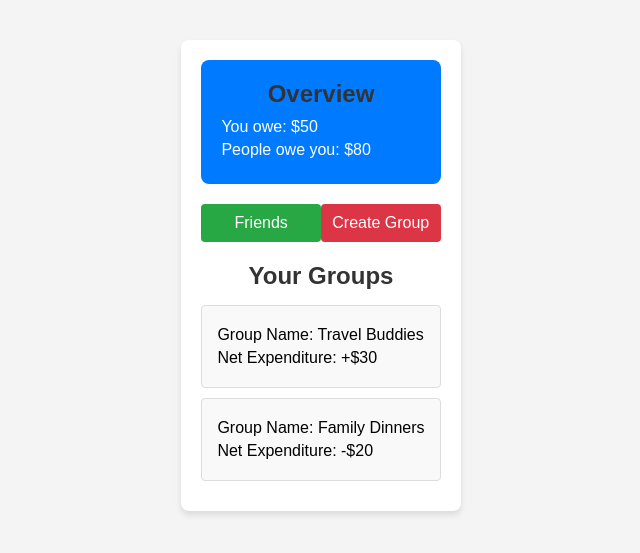
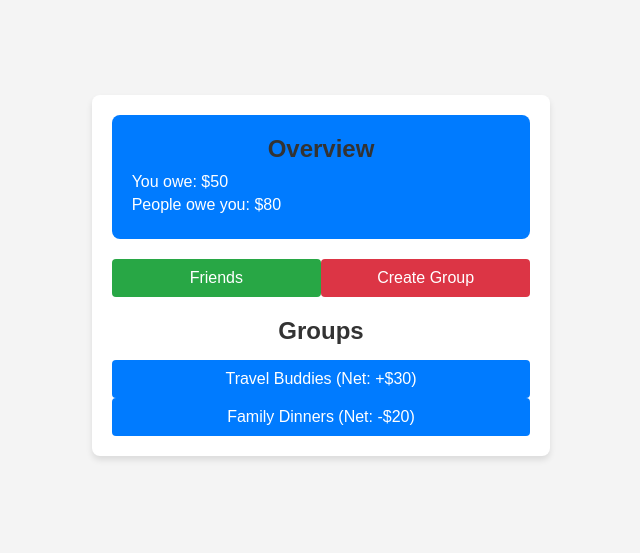
Before and after one commit to leechongrui/billsplitter, a website: page dashboard.html in a window 1280 px wide. Shown: the part 125-678 px from the top of the page, without its empty margins (319-959 px from the left). Drawn offline with Linux system fonts and the light colour scheme.

Commit message:
major changes

```diff
--- a/dashboard.html
+++ b/dashboard.html
@@ -23,14 +23,9 @@
 
     <!-- Groups and Net Expenditure Section -->
     <div class="groups-div">
-      <h2>Your Groups</h2>
-      <div class="group">
-        <p>Group Name: Travel Buddies</p>
-        <p>Net Expenditure: +$30</p>
-      </div>
-      <div class="group">
-        <p>Group Name: Family Dinners</p>
-        <p>Net Expenditure: -$20</p>
+      <h2>Groups</h2>
+      <div id="group-tabs">
+        <!-- Group buttons will be dynamically added here by JavaScript -->
       </div>
     </div>
   </div>
@@ -39,22 +34,14 @@
   <div id="create-group-popup" class="popup hidden">
     <div class="popup-content">
       <h2>Create Group</h2>
-      <form>
-        <input type="text" placeholder="Group Name" required>
+      <form id="create-group-form">
+        <input type="text" id="new-group-name" placeholder="Group Name" required>
         <button type="submit">Create</button>
         <button type="button" onclick="closePopup()">Cancel</button>
       </form>
     </div>
   </div>
 
-  <script>
-    function openPopup() {
-      document.getElementById('create-group-popup').classList.remove('hidden');
-    }
-
-    function closePopup() {
-      document.getElementById('create-group-popup').classList.add('hidden');
-    }
-  </script>
+  <script src="script.js"></script>
 </body>
 </html>
--- a/script.js
+++ b/script.js
@@ -0,0 +1,54 @@
+document.addEventListener("DOMContentLoaded", () => {
+    const groups = [
+      { name: "Travel Buddies", netExpenditure: "+$30" },
+      { name: "Family Dinners", netExpenditure: "-$20" }
+    ]; // Initial groups
+    const groupTabsContainer = document.getElementById("group-tabs");
+
+    // Function to render group tabs
+    function renderGroups() {
+      groupTabsContainer.innerHTML = ""; // Clear existing content
+      groups.forEach((group, index) => {
+        const groupButton = document.createElement("button");
+        groupButton.className = "group-tab";
+        groupButton.textContent = `${group.name} (Net: ${group.netExpenditure})`;
+        groupButton.onclick = () => redirectToGroupPage(group.name, index);
+        groupTabsContainer.appendChild(groupButton);
+      });
+    }
+
+    // Redirect to individual group page
+    function redirectToGroupPage(groupName, groupId) {
+      // Redirect to a unique page for the group
+      const encodedName = encodeURIComponent(groupName); // Encode for URL safety
+      location.href = `indivgroup.html?name=${encodedName}&id=${groupId}`;
+    }
+
+    // Open the create group popup
+    function openPopup() {
+      document.getElementById("create-group-popup").classList.remove("hidden");
+    }
+
+    // Close the create group popup
+    function closePopup() {
+      document.getElementById("create-group-popup").classList.add("hidden");
+    }
+
+    // Add a new group
+    document.getElementById("create-group-form").addEventListener("submit", (e) => {
+      e.preventDefault();
+      const newGroupName = document.getElementById("new-group-name").value.trim();
+      if (newGroupName) {
+        groups.push({ name: newGroupName, netExpenditure: "$0" });
+        renderGroups(); // Refresh the group tabs
+        closePopup();
+      }
+    });
+
+    // Initial render
+    renderGroups();
+
+    // Export functions for global use
+    window.openPopup = openPopup;
+    window.closePopup = closePopup;
+  });
```
Also changed, not shown: friends.html (+1 -1 lines).
